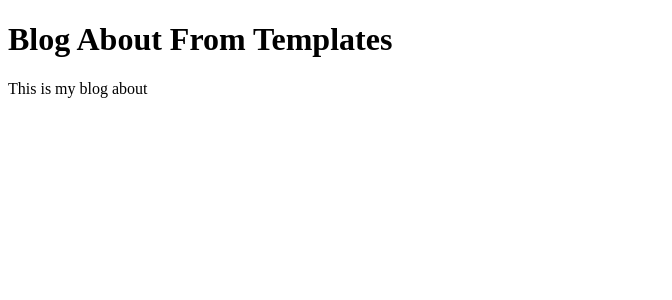
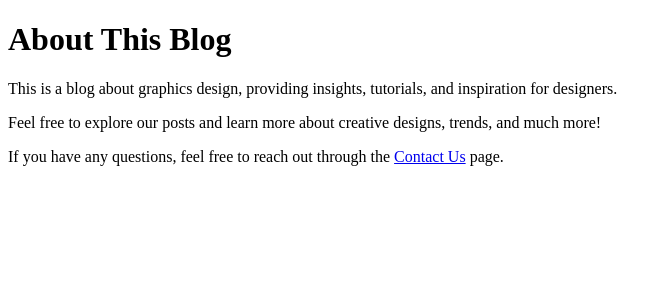
Before and after one commit to OwenD-24/Graphic-Design-Blog, a Django app: page /about/ in a window 1280 px wide. Shown: the part 78-378 px from the top of the page, without its empty margins (0-672 px from the left). Run offline with Django 4.2, Linux system fonts and the light colour scheme.

Commit message:
Added basic structure for about.html

```diff
--- a/blog/templates/blog/about.html
+++ b/blog/templates/blog/about.html
@@ -1,6 +1,10 @@
-{% extends 'blog/base.html' %}
-{% load static %}
+{% extends "blog/base.html" %}
+
 {% block content %}
-<h1>Blog About From Templates</h1>
-<p>This is my blog about</p>
-{% endblock content %}
+    <div class="content-section">
+        <h1>About This Blog</h1>
+        <p>This is a blog about graphics design, providing insights, tutorials, and inspiration for designers.</p>
+        <p>Feel free to explore our posts and learn more about creative designs, trends, and much more!</p>
+        <p>If you have any questions, feel free to reach out through the <a href="{% url 'contact' %}">Contact Us</a> page.</p>
+    </div>
+{% endblock %}
```
